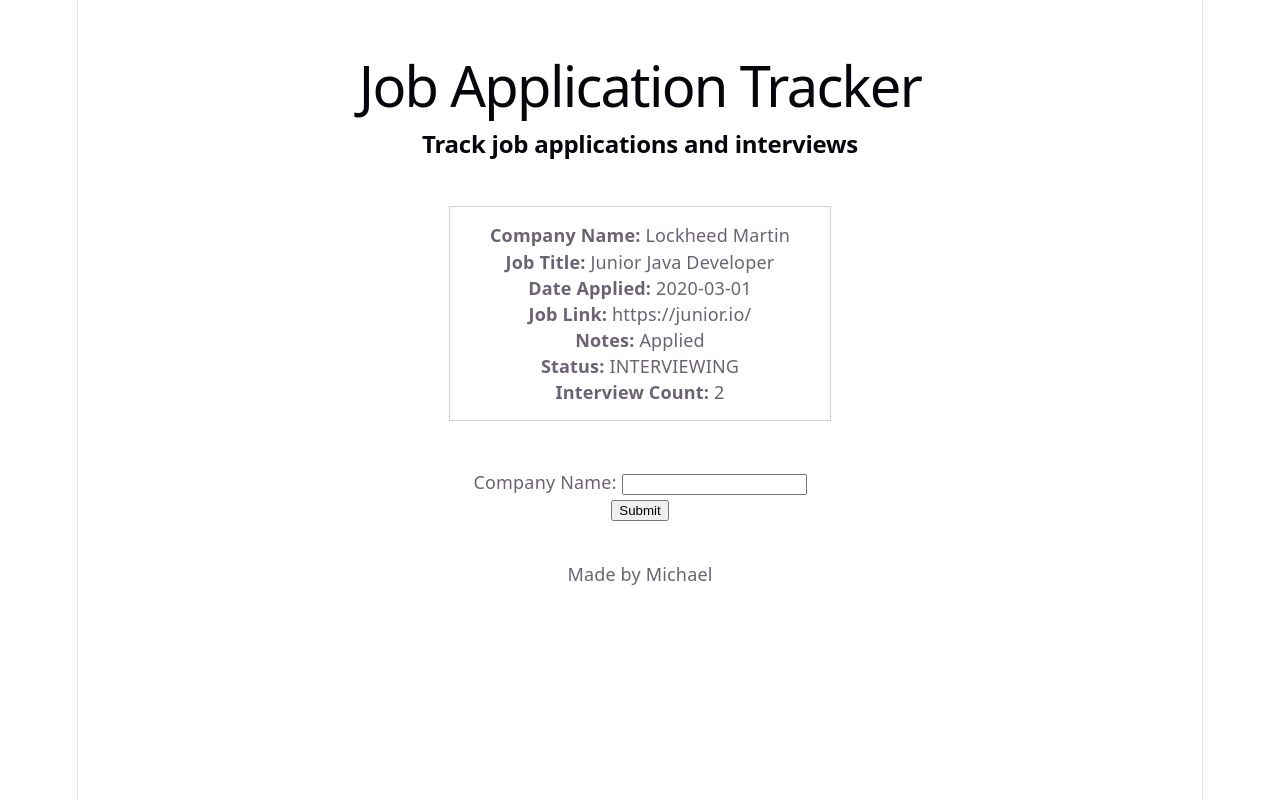
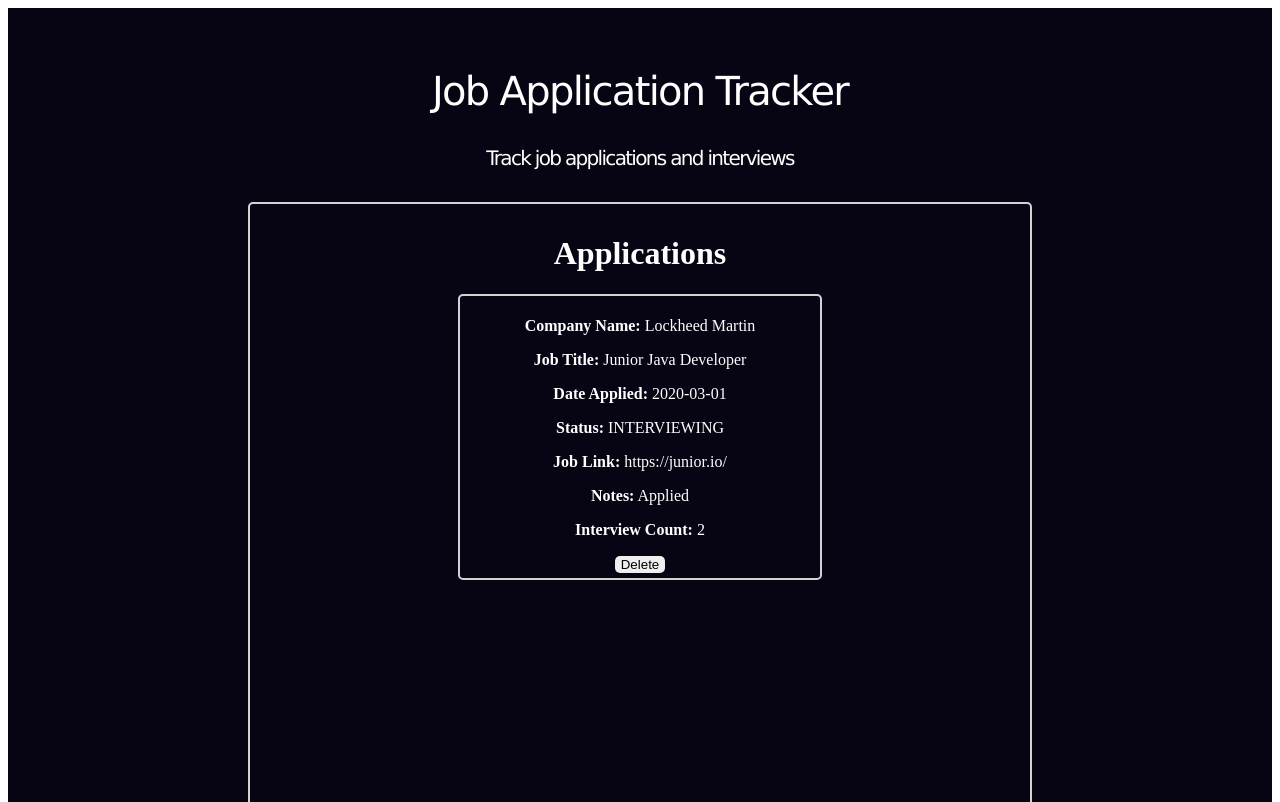
Before and after one commit to myoumans2013/Job-Application-Tracker-Frontend, a React (Vite) app: page / in a window 1280 px wide. Shown: the top 802 px of the page. Built offline with nearby package versions, Linux system fonts and the light colour scheme; no server answers.

Commit message:
Update css styling,Implement application creation form and delete functionality

```diff
--- a/src/App.css
+++ b/src/App.css
@@ -1,15 +1,50 @@
 .application-card {
     padding: 10px 20px;
     list-style: none;
+    border-radius: 5px;
 }
 
 .application-individual-card {
-    padding: 15px;
-    border: 1px solid lightgray;
+    padding: 5px;
+    border: 2px solid lightgray;
     margin: 20px auto;
     max-width: 350px;
+    border-radius: 5px;
+    text-align: center;
 }
 
 .main-card {
     padding: 40px;
+    background-color: #070513;
+    color: white;
 }
+
+.input-box {
+    max-width: 400px;
+    margin: 0 auto;
+    border-radius: 5px;
+    padding: 5px;
+
+}
+
+.scroll-container {
+    height: 635px;
+    overflow-y: scroll;
+    border: 2px solid lightgray;
+    margin-inline: 200px;
+}
+
+
+.form-card {
+    align-content: center;
+    display: grid;
+    place-items: center;
+    margin-inline: 200px;
+    border: 2px solid lightgray;
+    border-radius: 5px;
+}
+
+.button {
+    border-radius: 5px;
+    border: 10px #c40000;
+}
--- a/src/App.jsx
+++ b/src/App.jsx
@@ -1,5 +1,6 @@
 import './App.css'
 import {useEffect, useState} from "react";
+import Header from "./Header.jsx";
 
 function App() {
 
@@ -14,7 +15,15 @@ function App() {
         interviewCount: 2
     }])
 
+    const [status, setStatus] = useState("APPLIED");
+
     const [newCompanyName, setNewCompanyName] = useState("");
+    const [newJobTitle, setNewJobTitle] = useState("");
+    const [newDate, setNewDate] = useState("");
+    const [newStatus, setNewStatus] = useState("");
+    const [newJobLink, setNewJobLink] = useState("");
+    const [newNote, setNewNote] = useState("");
+
 
     useEffect(() => {
         fetch("http://localhost:8080/api/applications")
@@ -23,64 +32,143 @@ function App() {
             .catch(error => console.log(error));
     }, [])
 
-    useEffect(() => {
-
-    })
-
+    // Creates a new Job application when submitted
     function handleSubmit(e) {
         e.preventDefault()
         const newApplication = {
             companyName: newCompanyName,
-            jobTitle: "Junior Java Developer",
-            dateApplied: "2020-03-01",
-            jobLink: "https://junior.io/",
-            notes: "Applied",
-            status: "INTERVIEWING",
-            interviewCount: 2
+            status: newStatus,
+            jobTitle: newJobTitle,
+            dateApplied: newDate,
+            jobLink: newJobLink,
+            notes: newNote,
         };
+        console.log(newApplication)
 
-        fetch("http://localhost:8080/api/applications",
-            {method: "POST", headers: {"Content-Type": "application/json"}, body: JSON.stringify(newApplication)})
-        console.log(newApplication);
-        console.log(newCompanyName);
+        fetch("http://localhost:8080/api/applications", {
+            method: "POST",
+            headers: {
+                "Content-Type": "application/json"
+            },
+            body: JSON.stringify(newApplication)
+        })
+            .then((response) => {
+                if (!response.ok) {
+                    throw new Error("Failed to create application");
+                }
+
+                return response.json();
+            })
+            .then((savedApplication) => {
+                setApplications([...applications, savedApplication]);
+            })
+            .catch((error) => {
+                console.error(error);
+            });
+    }
+
+    const handleDelete = (id) => {
+
+        fetch(`http://localhost:8080/api/applications/${id}`,
+            {
+                method: "DELETE"
+            })
+            .then((response => {
+                if (!response.ok) {
+                    throw new Error("Failed to delete application");
+                }
+                setApplications(applications.filter((item) => item.id !== id));
+            }))
+            .catch((error) => {
+                error.message = "Failed to delete application";
+            })
     }
 
     return (
         <div className={"main-card"}>
-            <h1>
-                Job Application Tracker
-            </h1>
-            <h2>
-                <strong>Track job applications and interviews</strong>
-            </h2>
-            <ul className={"application-card"}>
+            <Header/>
+            <ul className={"application-card scroll-container"}>
+                <h1 style={{textAlign: "center"}}>Applications
+                </h1>
                 {applications.map((application) => (
                     <li className={"application-individual-card"} key={application.id}>
                         <p><strong>Company Name:</strong> {application.companyName}</p>
                         <p><strong>Job Title:</strong> {application.jobTitle}</p>
                         <p><strong>Date Applied:</strong> {application.dateApplied}</p>
+                        <p><strong>Status:</strong> {application.status}</p>
                         <p><strong>Job Link:</strong> {application.jobLink}</p>
                         <p><strong>Notes:</strong> {application.notes}</p>
-                        <p><strong>Status:</strong> {application.status}</p>
                         <p><strong>Interview Count:</strong> {application.interviewCount}</p>
+                        <button className={"button"} onClick={() => handleDelete(application.id)}> Delete</button>
                     </li>
                 ))}
+
             </ul>
 
-            <form onSubmit={handleSubmit}>
+            <form className={"form-card"}
+                  onSubmit={handleSubmit}>
+                <h2>Create new Application</h2>
                 <label>
-                    Company Name: <input type={"text"} name={"companyName"} value={newCompanyName}
+                    Company Name: <input className={"input-box"} type={"text"} name={"companyName"}
+                                         value={newCompanyName}
                                          onChange={(e) => setNewCompanyName(e.target.value)}>
                 </input>
                     <p>
 
                     </p>
                 </label>
+                <label>
+                    Job Title: <input className={"input-box"} type={"text"} name={"jobTitle"}
+                                      value={newJobTitle}
+                                      onChange={(e) => setNewJobTitle(e.target.value)}>
+                </input>
+                    <p>
 
-                <button type="submit"> Submit</button>
+                    </p>
+                </label>
+                <label>
+                    Status: <select className={"input-box"} name={"status"} value={newStatus}
+                                    onChange={(e) => setNewStatus(e.target.value)}>
+                    <option value="APPLIED">APPLIED</option>
+                    <option value="INTERVIEWING">INTERVIEWING</option>
+                    <option value="OFFER">OFFER</option>
+                    <option value="REJECTED">REJECTED</option>
+                    <option value="GHOSTED">GHOSTED</option>
+                </select>
+                    <p>
+
+                    </p>
+                </label>
+                <label>
+                    Date: <input className={"input-box"} type={"date"} name={"dateApplied"} value={newDate}
+                                 onChange={(e) => setNewDate(e.target.value)}>
+                </input>
+                    <p>
+
+                    </p>
+                </label>
+                <label>
+                    Notes: <input className={"input-box"} type={"text"} name={"notes"} value={newNote}
+                                  onChange={(e) => setNewNote(e.target.value)}>
+                </input>
+                    <p>
+
+                    </p>
+                </label>
+                <label>
+                    Job Link: <input className={"input-box input-box input"} type={"text"} name={"jobLink"}
+                                     value={newJobLink}
+                                     onChange={(e) => setNewJobLink(e.target.value)}>
+                </input>
+                    <p>
+
+                    </p>
+                </label>
+
+                <button className={"button"} type="submit"> Submit</button>
             </form>
 
-            <footer>
+            <footer style={{textAlign: "center"}}>
                 <p className={"main-card"}>Made by Michael</p>
             </footer>
         </div>
--- /dev/null
+++ b/src/Header.jsx
@@ -0,0 +1,35 @@
+function Header() {
+
+    const style = {
+
+        fontSize: "40px",
+        letterSpacing: "-1.68px",
+        margin: "20px 0",
+        width: "10",
+        textAlign: "center",
+        font: "40px Verdana, Arial, sans-serif",
+    };
+
+    const style2 = {
+
+        fontSize: "26px",
+        letterSpacing: "-1.68px",
+        margin: "32px 0",
+        width: "10",
+        textAlign: "center",
+        font: "20px Verdana, Arial, sans-serif",
+    };
+
+    return (
+        <div>
+            <h1 style={style}>
+                Job Application Tracker
+            </h1>
+            <h2 style={style2}>
+                Track job applications and interviews
+            </h2>
+        </div>
+    )
+}
+
+export default Header;
--- a/src/index.css
+++ b/src/index.css
@@ -1,111 +1,3 @@
-:root {
-  --text: #6b6375;
-  --text-h: #08060d;
-  --bg: #fff;
-  --border: #e5e4e7;
-  --code-bg: #f4f3ec;
-  --accent: #aa3bff;
-  --accent-bg: rgba(170, 59, 255, 0.1);
-  --accent-border: rgba(170, 59, 255, 0.5);
-  --social-bg: rgba(244, 243, 236, 0.5);
-  --shadow:
-    rgba(0, 0, 0, 0.1) 0 10px 15px -3px, rgba(0, 0, 0, 0.05) 0 4px 6px -2px;
-
-  --sans: system-ui, 'Segoe UI', Roboto, sans-serif;
-  --heading: system-ui, 'Segoe UI', Roboto, sans-serif;
-  --mono: ui-monospace, Consolas, monospace;
-
-  font: 18px/145% var(--sans);
-  letter-spacing: 0.18px;
-  color-scheme: light dark;
-  color: var(--text);
-  background: var(--bg);
-  font-synthesis: none;
-  text-rendering: optimizeLegibility;
-  -webkit-font-smoothing: antialiased;
-  -moz-osx-font-smoothing: grayscale;
-
-  @media (max-width: 1024px) {
-    font-size: 16px;
-  }
-}
-
-@media (prefers-color-scheme: dark) {
-  :root {
-    --text: #9ca3af;
-    --text-h: #f3f4f6;
-    --bg: #16171d;
-    --border: #2e303a;
-    --code-bg: #1f2028;
-    --accent: #c084fc;
-    --accent-bg: rgba(192, 132, 252, 0.15);
-    --accent-border: rgba(192, 132, 252, 0.5);
-    --social-bg: rgba(47, 48, 58, 0.5);
-    --shadow:
-      rgba(0, 0, 0, 0.4) 0 10px 15px -3px, rgba(0, 0, 0, 0.25) 0 4px 6px -2px;
-  }
-
-  #social .button-icon {
-    filter: invert(1) brightness(2);
-  }
-}
-
-body {
-  margin: 0;
-}
-
-#root {
-  width: 1126px;
-  max-width: 100%;
-  margin: 0 auto;
-  text-align: center;
-  border-inline: 1px solid var(--border);
-  min-height: 100svh;
-  display: flex;
-  flex-direction: column;
-  box-sizing: border-box;
-}
-
-h1,
-h2 {
-  font-family: var(--heading);
-  font-weight: 500;
-  color: var(--text-h);
-}
-
-h1 {
-  font-size: 56px;
-  letter-spacing: -1.68px;
-  margin: 32px 0;
-  @media (max-width: 1024px) {
-    font-size: 36px;
-    margin: 20px 0;
-  }
-}
-h2 {
-  font-size: 24px;
-  line-height: 118%;
-  letter-spacing: -0.24px;
-  margin: 0 0 8px;
-  @media (max-width: 1024px) {
-    font-size: 20px;
-  }
-}
-p {
-  margin: 0;
-}
-
-code,
-.counter {
-  font-family: var(--mono);
-  display: inline-flex;
-  border-radius: 4px;
-  color: var(--text-h);
-}
-
-code {
-  font-size: 15px;
-  line-height: 135%;
-  padding: 4px 8px;
-  background: var(--code-bg);
-}
+/*
+Global styling
+ */
```
